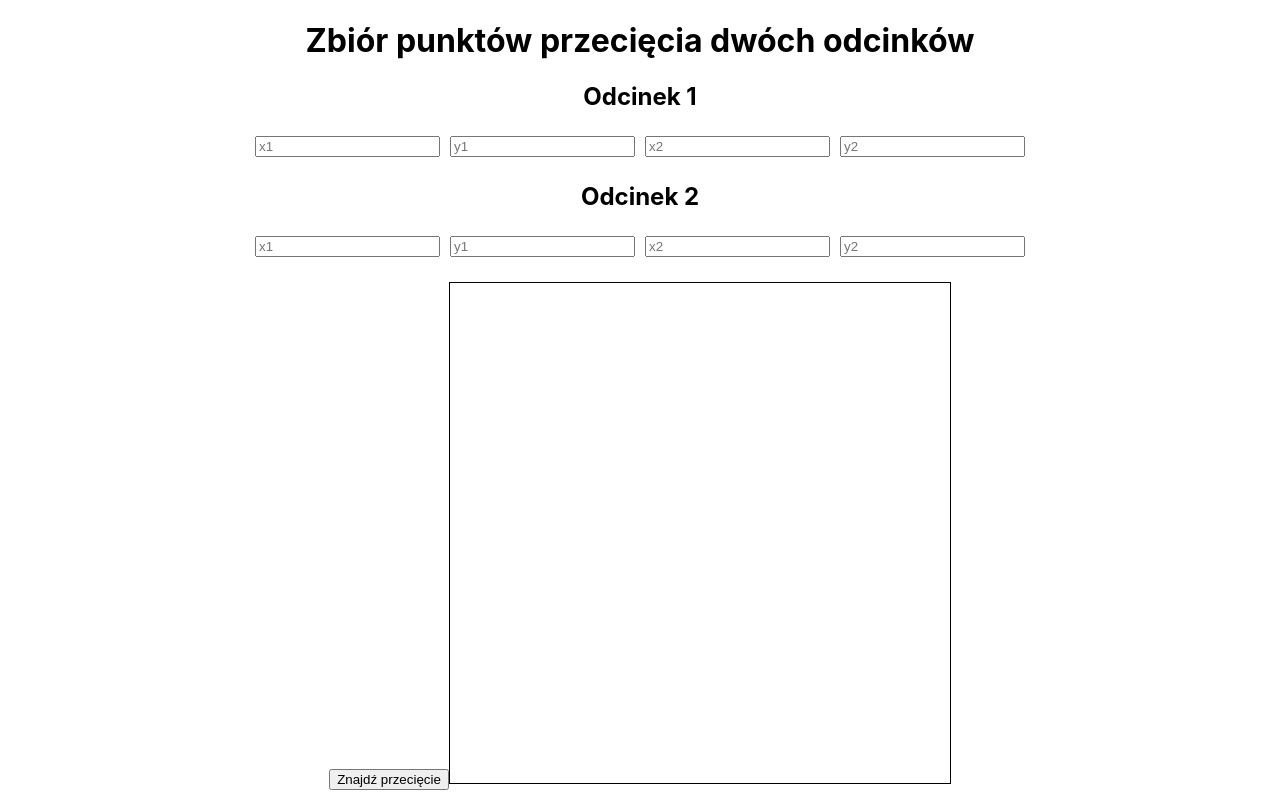
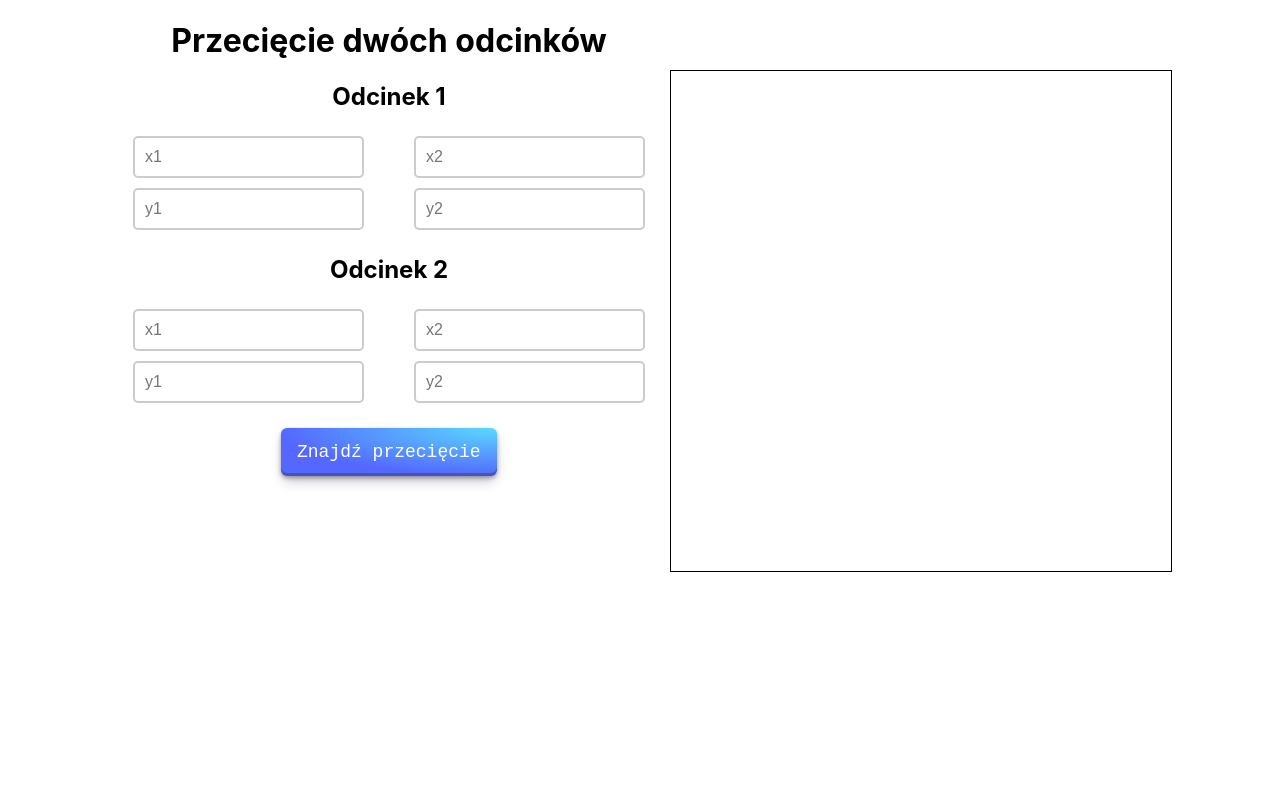
Before and after one commit to pabasroka/intersection, a React (Create React App) app: page / in a window 1280 px wide. Built offline with nearby package versions, Linux system fonts and the light colour scheme.

Commit message:
Add some styling

```diff
--- a/src/App.css
+++ b/src/App.css
@@ -2,8 +2,110 @@
   text-align: center;
 }
 
+@media only screen and (max-width: 1090px) {
+  .App {
+    display: flex;
+    flex-direction: column;
+    justify-content: center;
+  }
+}
+
+@media only screen and (min-width: 1091px) {
+  .App {
+    display: flex;
+    flex-direction: row;
+    justify-content: center;
+  }
+}
+.InputGroup {
+  display: flex;
+  flex-direction: column;
+  align-items: center;
+  margin-left: 20px;
+  margin-right: 20px;
+}
+
+.PointsGroup
+{
+  display: flex;
+  flex-direction: row;
+  justify-content: center;
+}
+
 input {
+  padding: 10px;
   margin: 5px;
+  border: 2px solid #ccc;
+  border-radius: 5px;
+  font-size: 16px;
+  outline: none;
+  transition: border-color 0.3s;
+}
+
+input:hover {
+  border-color: #aaa;
+}
+
+.InputBlue:focus {
+  border-color: #55b3d8;
+  box-shadow: 0 0 5px #55b3d8;
+}
+
+.InputRed:focus {
+  border-color: #f13e3e;
+  box-shadow: 0 0 5px #f13e3e;
+}
+
+button {
+  align-items: center;
+  appearance: none;
+  background-image: radial-gradient(100% 100% at 100% 0, #5adaff 0, #5468ff 100%);
+  border: 0;
+  border-radius: 6px;
+  box-shadow: rgba(45, 35, 66, .4) 0 2px 4px,rgba(45, 35, 66, .3) 0 7px 13px -3px,rgba(58, 65, 111, .5) 0 -3px 0 inset;
+  box-sizing: border-box;
+  color: #fff;
+  cursor: pointer;
+  display: inline-flex;
+  font-family: "JetBrains Mono",monospace;
+  height: 48px;
+  justify-content: center;
+  line-height: 1;
+  list-style: none;
+  overflow: hidden;
+  padding-left: 16px;
+  padding-right: 16px;
+  position: relative;
+  text-align: left;
+  text-decoration: none;
+  transition: box-shadow .15s,transform .15s;
+  user-select: none;
+  -webkit-user-select: none;
+  touch-action: manipulation;
+  white-space: nowrap;
+  will-change: box-shadow,transform;
+  font-size: 18px;
+  margin-top: 20px;
+}
+
+button:focus {
+  box-shadow: #3c4fe0 0 0 0 1.5px inset, rgba(45, 35, 66, .4) 0 2px 4px, rgba(45, 35, 66, .3) 0 7px 13px -3px, #3c4fe0 0 -3px 0 inset;
+}
+
+button:hover {
+  box-shadow: rgba(45, 35, 66, .4) 0 4px 8px, rgba(45, 35, 66, .3) 0 7px 13px -3px, #3c4fe0 0 -3px 0 inset;
+}
+
+button:active {
+  box-shadow: #3c4fe0 0 3px 7px inset;
+}
+
+.CanvasSection
+{
+  display: flex;
+  flex-direction: column;
+  align-items: center;
+  padding-top: 50px;
 }
 
 canvas {
--- a/src/App.js
+++ b/src/App.js
@@ -89,7 +89,7 @@ function App() {
     const getManipulator = (start, end) => {
       const range = Math.round(Math.abs(start - end + 1));
       const count = range.toString().length;
-      return Math.pow(10, count - 1);
+      return Math.pow(5, count - 1);
     };
 
     const canvas = canvasRef.current;
@@ -99,6 +99,7 @@ function App() {
     const padding = 15; // Odstęp wokół płótna
     const manipulatorX = getManipulator(startHorizontal, endHorizontal); // Manipulator dla osi x
     const manipulatorY = getManipulator(startVertical, endVertical); // Manipulator dla osi y
+    console.log(manipulatorX, manipulatorY);
 
     ctx.clearRect(0, 0, canvas.width, canvas.height);
 
@@ -125,7 +126,7 @@ function App() {
       // Etykiety linii poziomych
       ctx.fillStyle = "black";
       ctx.textAlign = "right";
-      ctx.fillText(i, padding - 2, y + 5); // Etykieta po lewej stronie linii
+      ctx.fillText(i, padding + manipulatorX / 10, y + 5); // Etykieta po lewej stronie linii
     }
 
     // Narysuj linie pionowe i etykiety
@@ -247,70 +248,93 @@ function App() {
 
   return (
     <div className="App">
-      <h1>Zbiór punktów przecięcia dwóch odcinków</h1>
+      <div>
+        <h1>Przecięcie dwóch odcinków</h1>
         <div>
           <h2>Odcinek 1</h2>
+          <div className="PointsGroup">
+            <div className="InputGroup">
               <input
+                className="InputBlue"
                 type="number"
                 placeholder="x1"
                 value={segment1.x1}
                 onChange={(e) => handleInputChange(e, 1, "x1")}
               />
               <input
+                className="InputBlue"
                 type="number"
                 placeholder="y1"
                 value={segment1.y1}
                 onChange={(e) => handleInputChange(e, 1, "y1")}
               />
+            </div>
+            <div className="InputGroup">
               <input
+                className="InputBlue"
                 type="number"
                 placeholder="x2"
                 value={segment1.x2}
                 onChange={(e) => handleInputChange(e, 1, "x2")}
               />
               <input
+                className="InputBlue"
                 type="number"
                 placeholder="y2"
                 value={segment1.y2}
                 onChange={(e) => handleInputChange(e, 1, "y2")}
               />
             </div>
+          </div>
+        </div>
         <div>
           <h2>Odcinek 2</h2>
+          <div className="PointsGroup">
+            <div className="InputGroup">
               <input
+                className="InputRed"
                 type="number"
                 placeholder="x1"
                 value={segment2.x1}
                 onChange={(e) => handleInputChange(e, 2, "x1")}
               />
               <input
+                className="InputRed"
                 type="number"
                 placeholder="y1"
                 value={segment2.y1}
                 onChange={(e) => handleInputChange(e, 2, "y1")}
               />
+            </div>
+            <div className="InputGroup">
               <input
+                className="InputRed"
                 type="number"
                 placeholder="x2"
                 value={segment2.x2}
                 onChange={(e) => handleInputChange(e, 2, "x2")}
               />
               <input
+                className="InputRed"
                 type="number"
                 placeholder="y2"
                 value={segment2.y2}
                 onChange={(e) => handleInputChange(e, 2, "y2")}
               />
             </div>
-      <div>
+          </div>
+        </div>
+
         <button onClick={findIntersection}>Znajdź przecięcie</button>
-        {result && <div>{result}</div>}
+      </div>
+      <div className="CanvasSection">
         <canvas
           ref={canvasRef}
           width={500}
           height={500}
           className="canvas"
         ></canvas>
+        {result && <div>{result}</div>}
       </div>
     </div>
   );
```
Lines whose indentation alone changed are shown as unchanged.
